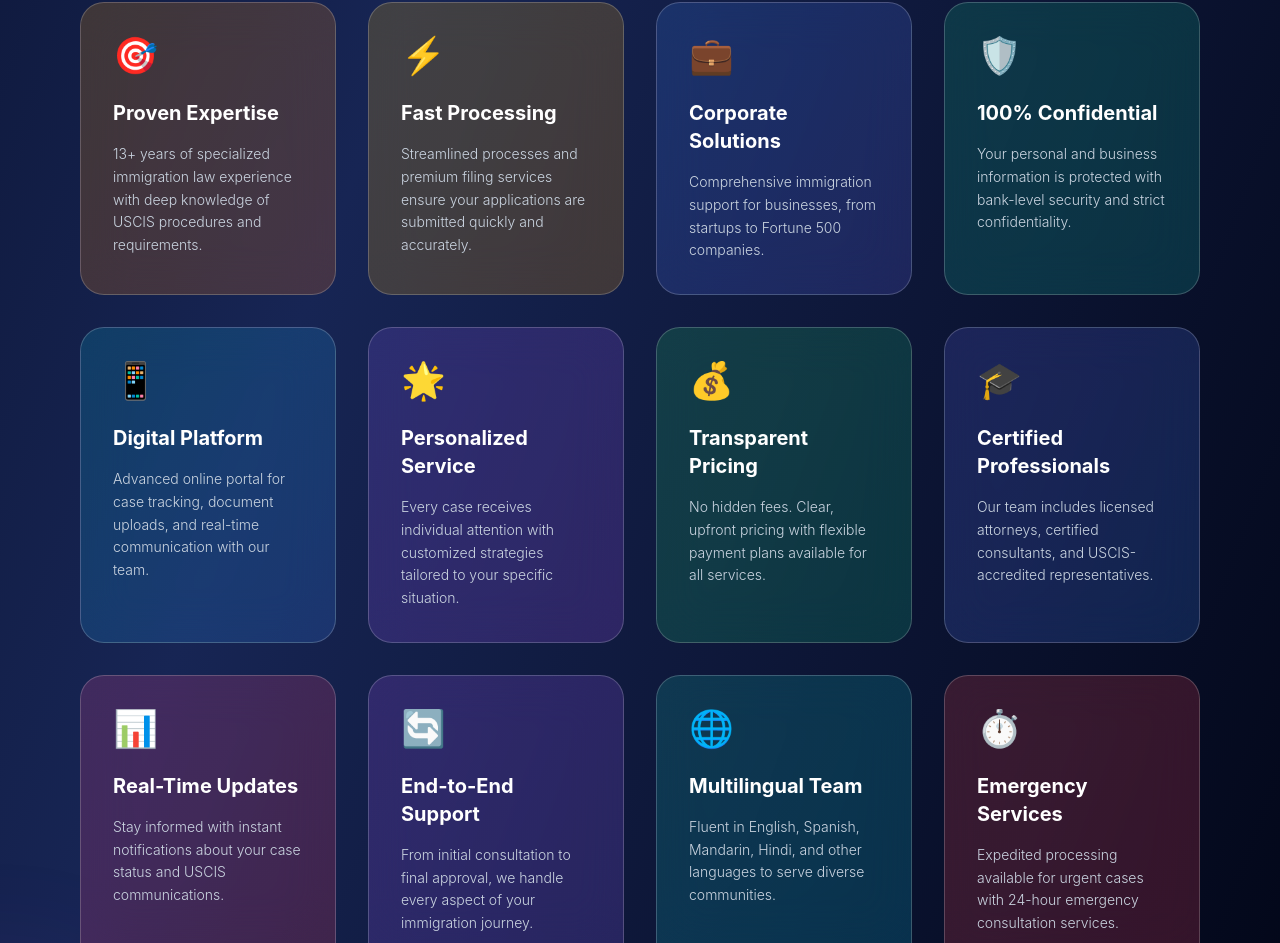
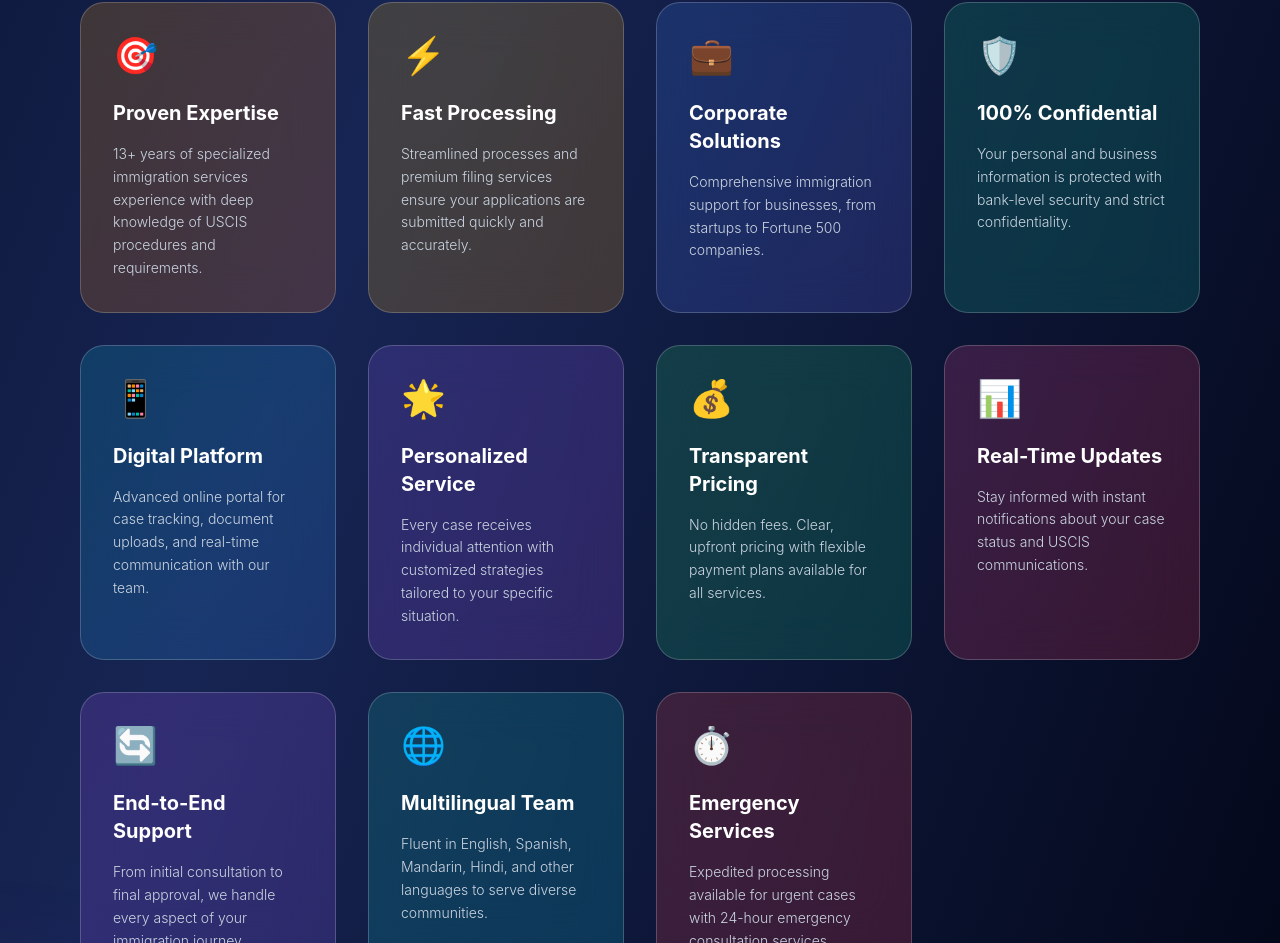
Before and after one commit to Aryansharma-aryan/caials, a React (Vite) app in the folder client/: page / in a window 1280 px wide. Shown: the part 3109-4052 px from the top of the page. Built offline with nearby package versions, Linux system fonts and the light colour scheme.

Commit message:
Update About.jsx

```diff
--- a/client/src/pages/About.jsx
+++ b/client/src/pages/About.jsx
@@ -14,7 +14,7 @@ const whyChooseUs = [
   {
     icon: "🎯",
     title: "Proven Expertise",
-    description: "13+ years of specialized immigration law experience with deep knowledge of USCIS procedures and requirements.",
+    description: "13+ years of specialized immigration services experience with deep knowledge of USCIS procedures and requirements.",
     gradient: "from-amber-500/20 to-orange-500/20"
   },
   {
@@ -53,12 +53,7 @@ const whyChooseUs = [
     description: "No hidden fees. Clear, upfront pricing with flexible payment plans available for all services.",
     gradient: "from-green-500/20 to-emerald-500/20"
   },
-  {
-    icon: "🎓",
-    title: "Certified Professionals",
-    description: "Our team includes licensed attorneys, certified consultants, and USCIS-accredited representatives.",
-    gradient: "from-indigo-500/20 to-blue-500/20"
-  },
+
   {
     icon: "📊",
     title: "Real-Time Updates",
```
